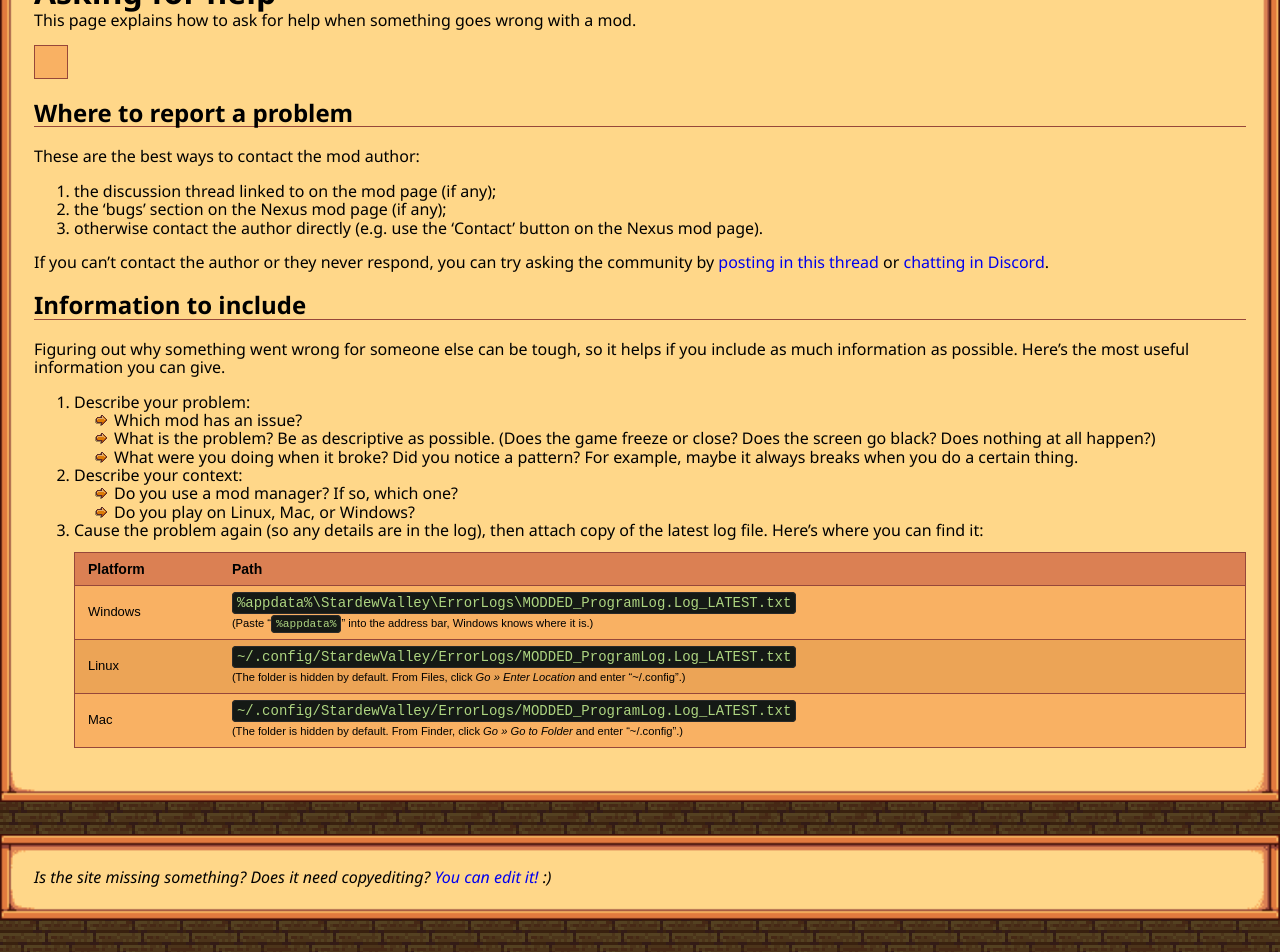
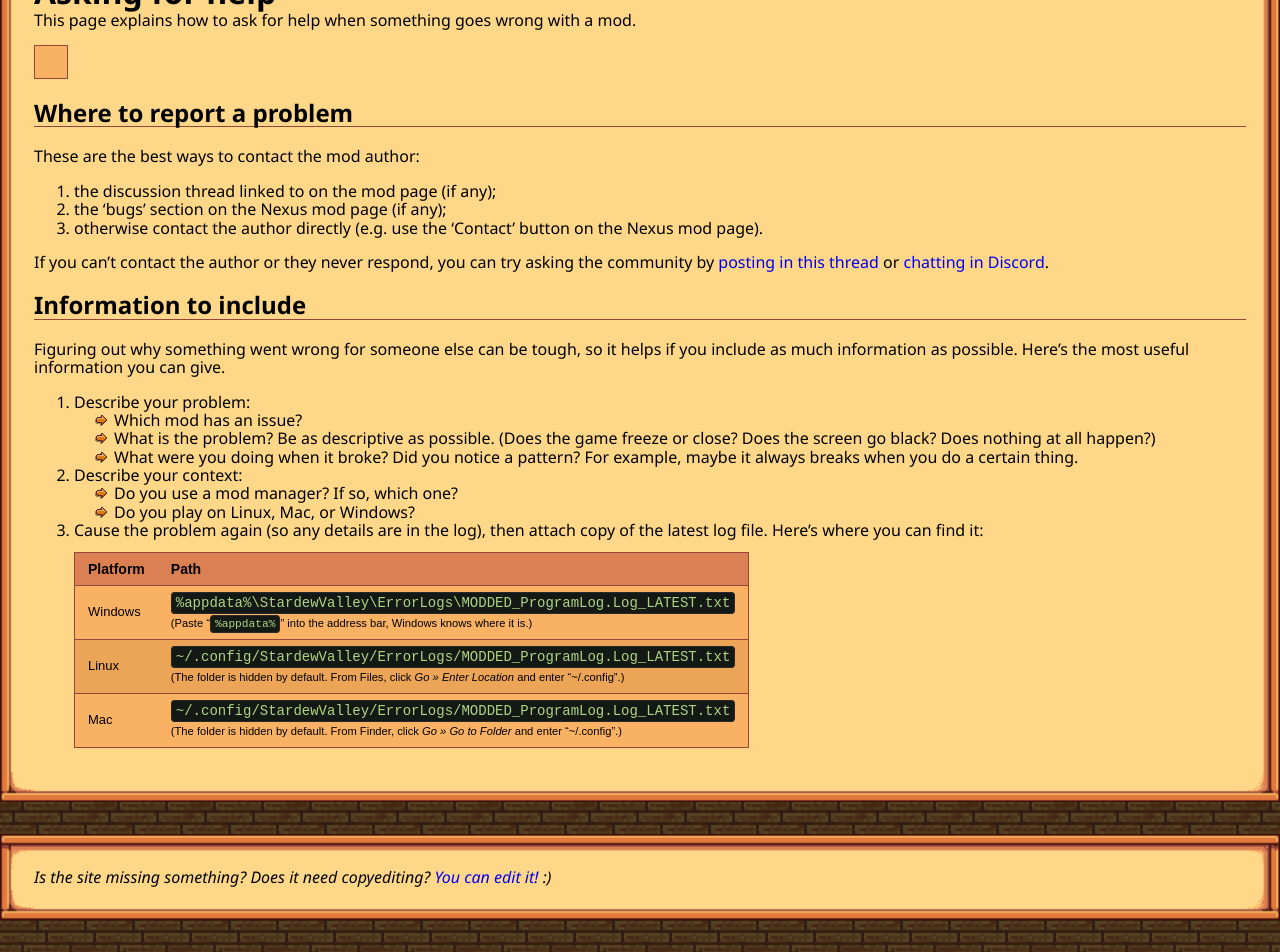
Before and after one commit to Pathoschild/canimod.github.io, a Jekyll site: the page built from guides/asking-for-help.md, in a window 1280 px wide. Shown: the part 483-1435 px from the top of the page. Built offline with Jekyll 4.4.1, drawn with Linux system fonts in a browser that asks for light colours; nearby versions of some CDN libraries.

Commit message:
Forgot to re-remove fullwidth force on table

```diff
--- a/css/main.css
+++ b/css/main.css
@@ -113,9 +113,6 @@ table {
   margin: 12px 0;
   border-spacing: 0;
   border-collapse: unset;
-}
-table {
-  width: 100%;
   margin-bottom: 20px;
   border: 1px solid #96473a;
 }
```
